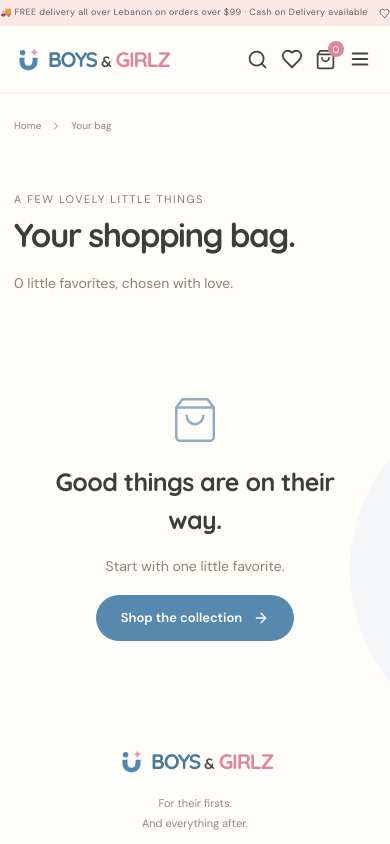
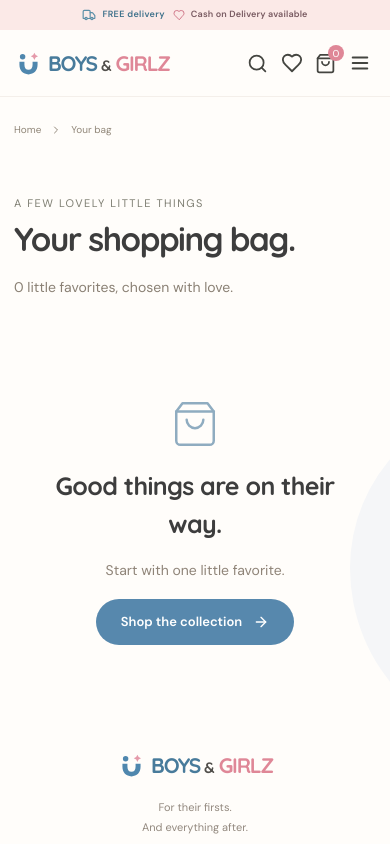
Before and after one commit to alicharara506-sys/BOYS-GIRLZ-WEB-APP-, a React (Vite) app: page /cart in a window 390 px wide. Shown: the top 844 px of the page. Built offline with nearby package versions, Linux system fonts and the light colour scheme.

Commit message:
refactor: polish Lebanon delivery announcement

```diff
--- a/src/components/Layout.tsx
+++ b/src/components/Layout.tsx
@@ -119,7 +119,9 @@ export function Header() {
   return (
     <>
       <div className="announcement">
-        🚚 FREE delivery all over Lebanon on orders over $99 · Cash on Delivery available <Heart size={11} />
+        <span className="announcement-main"><Truck size={14} aria-hidden="true" /><strong>FREE delivery</strong><span>all over Lebanon on orders over $99</span></span>
+        <span className="announcement-divider" aria-hidden="true" />
+        <span className="announcement-cod"><Heart size={12} aria-hidden="true" /> Cash on Delivery available</span>
       </div>
       <header className="site-header">
         <div className="nav-inner page-width">
--- a/src/styles.css
+++ b/src/styles.css
@@ -99,22 +99,30 @@ input[type="checkbox"] {
   margin-right: auto;
 }
 .announcement {
-  height: 30px;
-  display: flex;
+  min-height: 34px;
+  display: flex;
+  gap: 12px;
+  justify-content: center;
+  align-items: center;
+  background: #fbe9e7;
+  color: #634d52;
+  font-size: 11px;
+  letter-spacing: 0.15px;
+  padding: 5px 16px;
+  line-height: 1.25;
+}
+.announcement-main,
+.announcement-cod {
+  display: inline-flex;
+  align-items: center;
   gap: 6px;
-  justify-content: center;
-  align-items: center;
-  background: #fbe9e7;
-  color: #745457;
-  font-size: 11px;
-  letter-spacing: 0.4px;
-}
-.announcement span {
-  font-weight: 600;
-}
-.announcement svg {
-  margin-left: 5px;
-}
+  white-space: nowrap;
+}
+.announcement-main svg { color: #5b8fa8; }
+.announcement-main strong { color: #3e718b; font-weight: 700; letter-spacing: .35px; }
+.announcement-cod { font-weight: 600; color: #795b62; }
+.announcement-cod svg { color: #d1788a; }
+.announcement-divider { width: 1px; height: 14px; background: #d6aeb5; opacity: .8; }
 .site-header {
   position: sticky;
   top: 0;
@@ -1421,12 +1429,15 @@ input[type="checkbox"] {
     width: calc(100% - 28px);
   }
   .announcement {
-    height: 26px;
+    min-height: 30px;
     font-size: 9px;
-  }
-  .announcement span {
+    gap: 8px;
+    padding: 4px 10px;
+  }
+  .announcement-main > span {
     display: none;
   }
+  .announcement-divider { display: none; }
   .nav-inner {
     height: 66px;
     gap: 10px;
```
